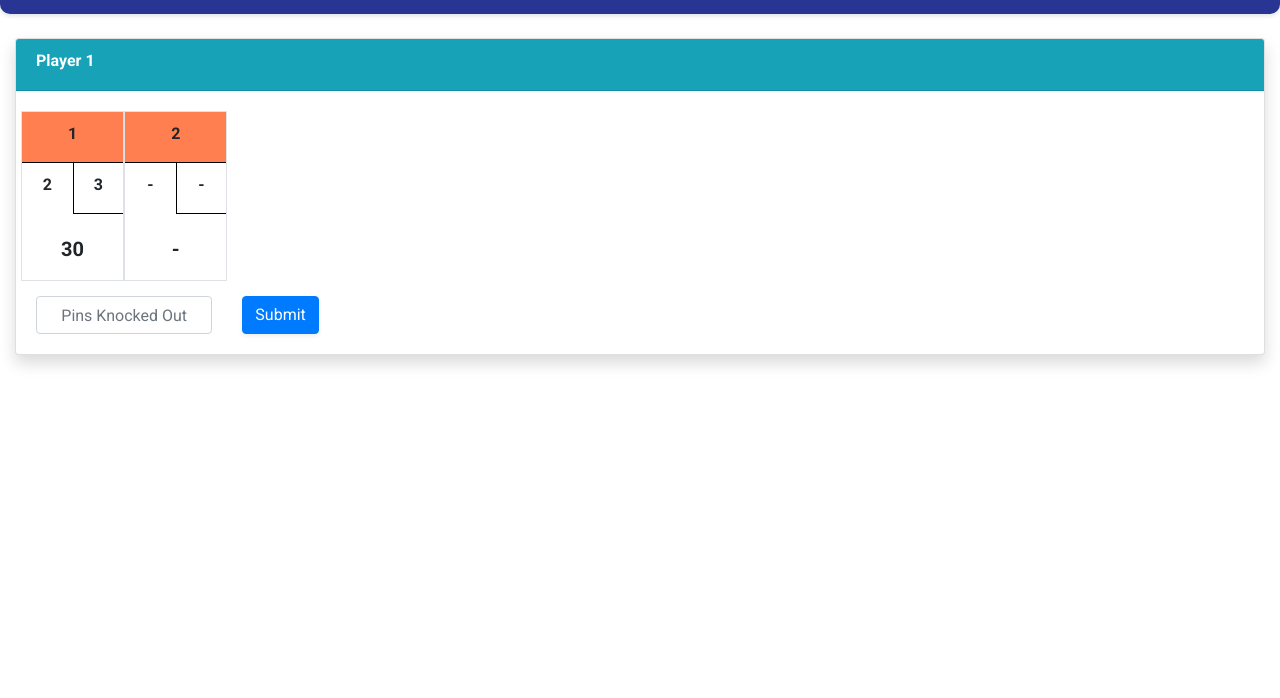
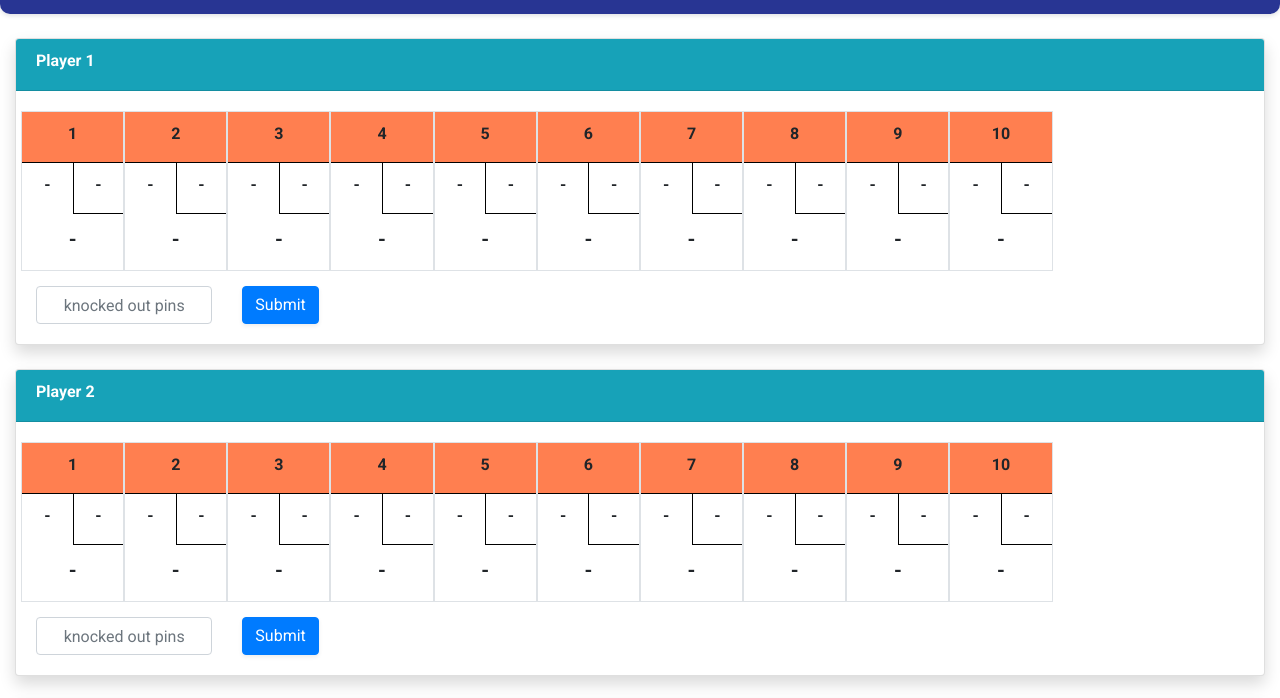
Before and after one commit to almazankaze/bowlingApp, a plain HTML site: page index.html in a window 1280 px wide. Shown: the part 66-764 px from the top of the page. Drawn offline with nearby package versions, Linux system fonts and the light colour scheme.

Commit message:
created initial two players and added a game class

```diff
--- a/index.html
+++ b/index.html
@@ -27,6 +27,11 @@
         </div>
 
         <br>
+
+        <!--Where scores are displayed -->
+        <div id="scoreArea">
+
+        </div>
 
         <div class="card shadow">
 
--- a/main.js
+++ b/main.js
@@ -1,37 +1,185 @@
-const firstBtn = document.querySelector('.testBtn button');
-let firstNum = document.querySelector('.testNum h2');
-let myInput = document.getElementById("knockOutPins");
+class Game {
 
-const button1 = document.getElementById("button1");
+    #frame;
+    #round;
+    #score;
+    #symbolBoard
+    #scoreBoard
 
-class Game {
     constructor() {
-        this._frame = 1;
-        this.round = 1;
-        this._score = 0;
+        this.#frame = 1;
+        this.#round = 1;
+        this.#score = 0;
+        this.#symbolBoard = new Array();
+        this.#scoreBoard = new Array();
     }
 
-    calcPinScore(numPins) {
-        this._score = this._score + numPins;
-        return this._score;
+    updateGameState() {
+        this.#frame++;
+    }
+
+    set score(numPins) {
+        this.updateGameState();
     }
 
     get score() {
-        return this._score;
+        return this.#score;
+    }
+
+    get round() {
+        return this.#round;
+    }
+
+    get frame() {
+        return this.#frame;
     }
 }
 
-let game = new Game();
+function setUp() {
+    createPlayer();
+}
 
-firstBtn.addEventListener('click', getPinInput);
-button1.addEventListener('click', getPinInput);
+// creates the scoreboard for a player
+function createPlayer() {
 
-function getPinInput() {
+    players[numPlayers-1] = new Game();
 
-    let numPins = parseInt(myInput.value);
-    let score = game.calcPinScore(numPins);
+    let list = document.getElementById("scoreArea");
 
-    let otherScore = document.getElementById("score" + 1);
+    // create player card
+    let playerCard = document.createElement('div');
+    playerCard.classList.add('card','shadow');
+    playerCard.id = 'player' + numPlayers;
 
-    otherScore.innerHTML = score;
+    // header for card
+    let cardHeader = document.createElement('div');
+    cardHeader.classList.add('card-header','bg-info','text-white');
+    let headerH6 = document.createElement('h6');
+    headerH6.classList.add('font-weight-bold');
+    let headerText = document.createTextNode('Player ' + numPlayers);
+    headerH6.appendChild(headerText);
+    cardHeader.appendChild(headerH6);
+
+    // body for card
+    let cardBody = document.createElement('div');
+    cardBody.classList.add('card-body');
+
+    // scoreboard of the player
+    let scoreBoard = document.createElement('div');
+    scoreBoard.classList.add('row','text-center');
+
+    // create individual schema score column
+    for(i = 1; i < 11; i++) {
+
+        let col = document.createElement('div');
+        col.classList.add('col-2','col-sm-1','border');
+
+        let schemaRoundBox = document.createElement('div');
+        schemaRoundBox.classList.add('row','schema','justify-content-center');
+        let schemaRoundP = document.createElement('p');
+        schemaRoundBox.classList.add('font-weight-bold');
+        let schemaRoundText = document.createTextNode(i);
+        schemaRoundP.appendChild(schemaRoundText);
+        schemaRoundBox.appendChild(schemaRoundP);
+
+        let schemaScore = document.createElement('div');
+        schemaScore.classList.add('row','topBorder');
+
+        let score1 = document.createElement('div');
+        score1.classList.add('col-6','col-sm-6');
+        let score1P = document.createElement('p');
+        score1P.classList.add('font-weight-bold');
+        score1P.id = 'p' + numPlayers + 's1r' + i;
+        let score1Text = document.createTextNode('-');
+        score1P.appendChild(score1Text);
+        score1.appendChild(score1P);
+        schemaScore.appendChild(score1);
+
+        let score2 = document.createElement('div');
+        score2.classList.add('col-6','col-sm-6','specialBorder');
+        let score2P = document.createElement('p');
+        score2P.classList.add('font-weight-bold');
+        score2P.id = 'p' + numPlayers + 's2r' + i;
+        let score2Text = document.createTextNode('-');
+        score2P.appendChild(score2Text);
+        score2.appendChild(score2P);
+        schemaScore.appendChild(score2);
+
+        let totalScore = document.createElement('p');
+        totalScore.classList.add('font-weight-bold','padtop','score');
+        totalScore.id = 'p' + numPlayers + 't' + i;
+        let totalScoreText = document.createTextNode('-');
+        totalScore.appendChild(totalScoreText);
+
+        col.appendChild(schemaRoundBox);
+        col.appendChild(schemaScore);
+        col.appendChild(totalScore);
+        scoreBoard.appendChild(col);
+    }
+
+    cardBody.appendChild(scoreBoard);
+
+    // create form row
+    let inputRow = document.createElement('div');
+    inputRow.classList.add('row');
+
+    // create input
+    let inputDiv = document.createElement('div');
+    inputDiv.classList.add('col-6','col-sm-2');
+    let input = document.createElement('input');
+    input.classList.add('form-control','marginTop');
+    input.placeholder = 'knocked out pins';
+    input.maxLength = 2;
+    input.id = 'pInput' + numPlayers;
+    inputDiv.appendChild(input);
+    inputRow.appendChild(inputDiv);
+
+    // create button
+    let btnDiv = document.createElement('div');
+    btnDiv.classList.add('col-3','col-sm-2');
+    let btn = document.createElement('button');
+    btn.classList.add('btn','btn-primary','shadow-sm','marginTop');
+    btn.type = 'submit';
+    btn.id = numPlayers;
+    btn.addEventListener('click', function(){ getInput(btn.id); });
+    let btnText = document.createTextNode('Submit');
+    btn.appendChild(btnText);
+    btnDiv.appendChild(btn);
+    inputRow.appendChild(btnDiv);
+
+    cardBody.appendChild(inputRow);
+
+    // create a break
+    let space = document.createElement('br');
+
+    // add player card to DOM
+    playerCard.appendChild(cardHeader);
+    playerCard.appendChild(cardBody);
+    list.appendChild(playerCard);
+    list.appendChild(space);
 }
+
+function postRoundScore(playerId, pins) {
+
+    if(pins === 10) {
+        let box = document.getElementById('p' + playerId + 's2r' + players[playerId-1].frame);
+        box.innerHTML = 'x';
+    }
+}
+
+function getInput(btnId) {
+
+    let input = parseInt(document.getElementById('pInput' + btnId).value);
+
+    postRoundScore(btnId, input);
+    players[btnId-1].updateGameState();
+}
+
+let numPlayers = 1;
+let players = new Array();
+
+// initialize the app with two players
+for(j = 0; j < 2; j++) {
+    setUp();
+    numPlayers++;
+}
```
